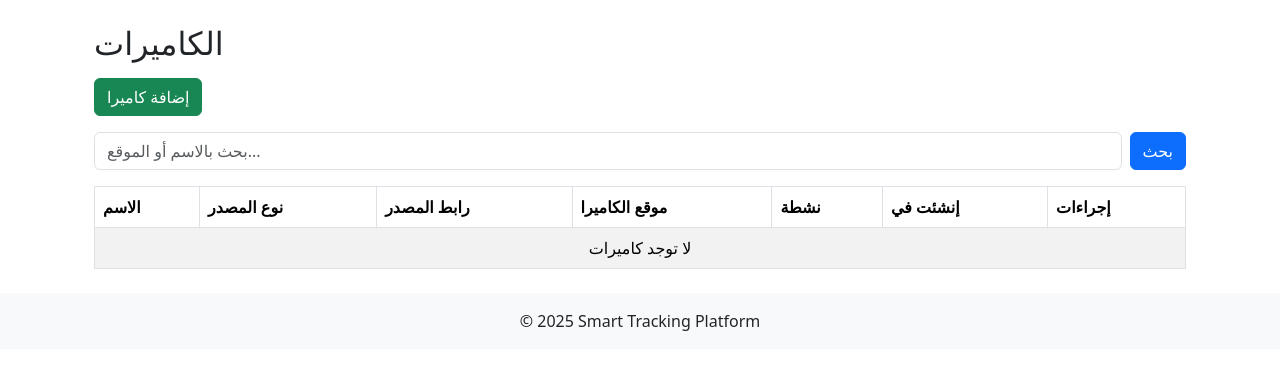
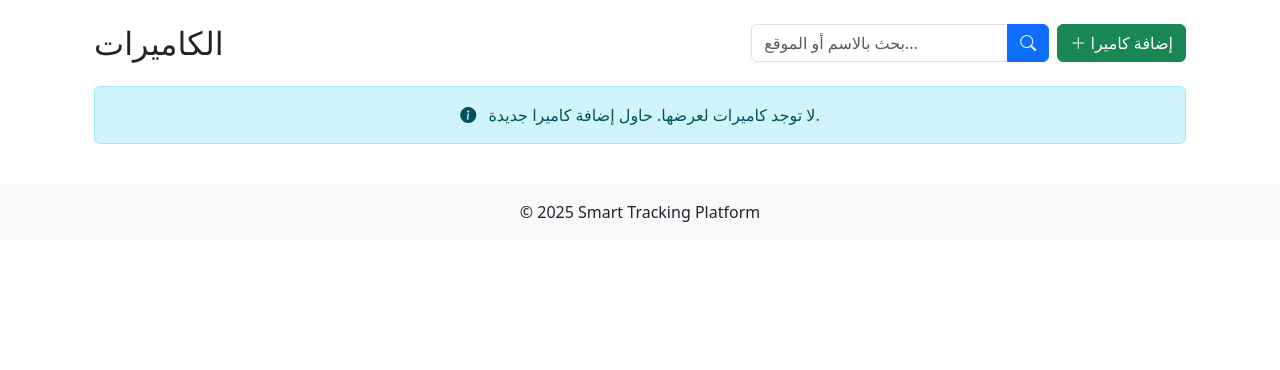
Before and after one commit to Anas-galal-1985/smart_tracking_platform_final, a Django app: page /cameras/ in a window 1280 px wide. Shown: the part 56-426 px from the top of the page. Run offline with Django 4.2, Linux system fonts and the light colour scheme; the visitor is signed in with stand-in values (Sample User, id 1); data that the repository does not hold is empty.

Commit message:
Refactor: Redesign camera_list.html with a modern card-based layout
- Replaced the old table-based layout with a responsive, card-based design using Bootstrap 5.
- Each camera is now displayed in a separate card, improving readability and visual appeal.
- The header has been reorganized to place the title, search bar, and "Add Camera" button in a single, clean row.
- Added Bootstrap icons to buttons and data points for better user experience.
- Improved the "no cameras" message to be more user-friendly.
- Fixed a bug where the "Add Camera" button was pointing to the wrong URL (`camera_list` instead of `camera_create`).
- Ensured all text remains in Arabic to match the existing language of the page.

```diff
--- a/backend/cameras/templates/cameras/camera_list.html
+++ b/backend/cameras/templates/cameras/camera_list.html
@@ -1,64 +1,76 @@
 {% extends "base.html" %}
+{% load static %}
 {% block content %}
 <div class="container mt-4">
-  <h2 class="mb-3">الكاميرات</h2>
 
-  <!-- زر إضافة كاميرا -->
+  <!-- Header: Title, Search, and Add Button -->
+  <div class="row mb-4 align-items-center">
+    <div class="col-md-6">
+      <h2 class="mb-0">الكاميرات</h2>
+    </div>
+    <div class="col-md-6 d-flex justify-content-end">
+      <!-- Search Form -->
+      <form method="get" class="me-2">
+        <div class="input-group">
+          <input type="text" name="q" placeholder="بحث بالاسم أو الموقع..." value="{{ request.GET.q }}" class="form-control">
+          <button type="submit" class="btn btn-primary"><i class="bi bi-search"></i></button>
+        </div>
+      </form>
+      <!-- Add Camera Button -->
       {% if user.is_staff %}
-  <a href="{% url 'camera_list' %}" class="btn btn-success mb-3">إضافة كاميرا</a>
+      <a href="{% url 'camera_create' %}" class="btn btn-success"><i class="bi bi-plus-lg"></i> إضافة كاميرا</a>
       {% endif %}
+    </div>
+  </div>
 
-  <!-- رسائل النظام -->
+  <!-- System Messages -->
   {% if messages %}
     {% for message in messages %}
-      <div class="alert {% if message.tags %}alert-{{ message.tags }}{% else %}alert-info{% endif %}">
+      <div class="alert {% if message.tags %}alert-{{ message.tags }}{% else %}alert-info{% endif %} alert-dismissible fade show" role="alert">
         {{ message }}
+        <button type="button" class="btn-close" data-bs-dismiss="alert" aria-label="Close"></button>
       </div>
     {% endfor %}
   {% endif %}
 
-  <!-- البحث -->
-  <form method="get" class="mb-3 d-flex">
-    <input type="text" name="q" placeholder="بحث بالاسم أو الموقع..." value="{{ request.GET.q }}" class="form-control me-2">
-    <button type="submit" class="btn btn-primary">بحث</button>
-  </form>
-
-  <!-- جدول الكاميرات -->
-  <table class="table table-bordered table-striped">
-    <thead>
-      <tr>
-        <th>الاسم</th>
-        <th>نوع المصدر</th>
-        <th>رابط المصدر</th>
-        <th>موقع الكاميرا</th>
-        <th>نشطة</th>
-        <th>إنشئت في</th>
-        <th>إجراءات</th>
-      </tr>
-    </thead>
-    <tbody>
+  <!-- Camera Cards -->
+  <div class="row">
     {% for cam in cameras %}
-      <tr>
-        <td>{{ cam.name }}</td>
-        <td>{{ cam.source_type }}</td>
-        <td>{{ cam.source_url }}</td>
-        <td>{{ cam.location }}</td>
-        <td>{% if cam.is_active %}نعم{% else %}لا{% endif %}</td>
-        <td>{{ cam.created_at|date:"Y-m-d H:i" }}</td>
-        <td>
-          <a href="{% url 'camera_detail' cam.pk %}" class="btn btn-info btn-sm">عرض</a>
-          <a href="{% url 'camera_edit' cam.pk %}" class="btn btn-warning btn-sm">تعديل</a>
+    <div class="col-md-6 col-lg-4 mb-4">
+      <div class="card h-100 shadow-sm">
+        <div class="card-header d-flex justify-content-between align-items-center">
+          <h5 class="card-title mb-0">{{ cam.name }}</h5>
+          {% if cam.is_active %}
+            <span class="badge bg-success">نشطة</span>
+          {% else %}
+            <span class="badge bg-secondary">غير نشطة</span>
+          {% endif %}
+        </div>
+        <div class="card-body">
+          <p class="card-text"><i class="bi bi-geo-alt-fill me-2"></i><strong>الموقع:</strong> {{ cam.location }}</p>
+          <p class="card-text"><i class="bi bi-camera-video-fill me-2"></i><strong>نوع المصدر:</strong> {{ cam.get_source_type_display }}</p>
+          <p class="card-text"><i class="bi bi-link-45deg me-2"></i><strong>الرابط:</strong> <a href="{{ cam.source_url }}" target="_blank" rel="noopener noreferrer">عرض المصدر</a></p>
+          <p class="card-text text-muted"><small><i class="bi bi-clock me-2"></i>أنشئت في: {{ cam.created_at|date:"Y-m-d H:i" }}</small></p>
+        </div>
+        <div class="card-footer bg-light">
+          <div class="d-flex justify-content-end">
+            <a href="{% url 'camera_detail' cam.pk %}" class="btn btn-info btn-sm me-2" title="عرض"><i class="bi bi-eye"></i></a>
+            <a href="{% url 'camera_edit' cam.pk %}" class="btn btn-warning btn-sm me-2" title="تعديل"><i class="bi bi-pencil-square"></i></a>
             {% if user.is_staff %}
-          <a href="{% url 'camera_delete' cam.pk %}" class="btn btn-danger btn-sm">حذف</a>
+            <a href="{% url 'camera_delete' cam.pk %}" class="btn btn-danger btn-sm" title="حذف"><i class="bi bi-trash"></i></a>
             {% endif %}
-        </td>
-      </tr>
+          </div>
+        </div>
+      </div>
+    </div>
     {% empty %}
-      <tr>
-        <td colspan="7" class="text-center">لا توجد كاميرات</td>
-      </tr>
+    <div class="col-12">
+      <div class="alert alert-info text-center">
+        <i class="bi bi-info-circle-fill me-2"></i>
+        لا توجد كاميرات لعرضها. حاول إضافة كاميرا جديدة.
+      </div>
+    </div>
     {% endfor %}
-    </tbody>
-  </table>
+  </div>
 </div>
 {% endblock %}
```
Lines whose indentation alone changed are shown as unchanged.
